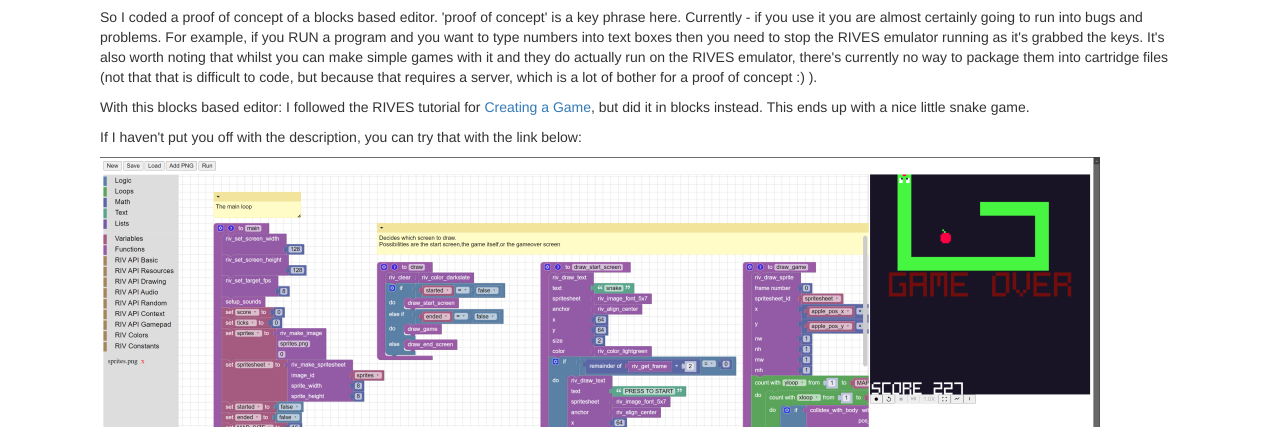
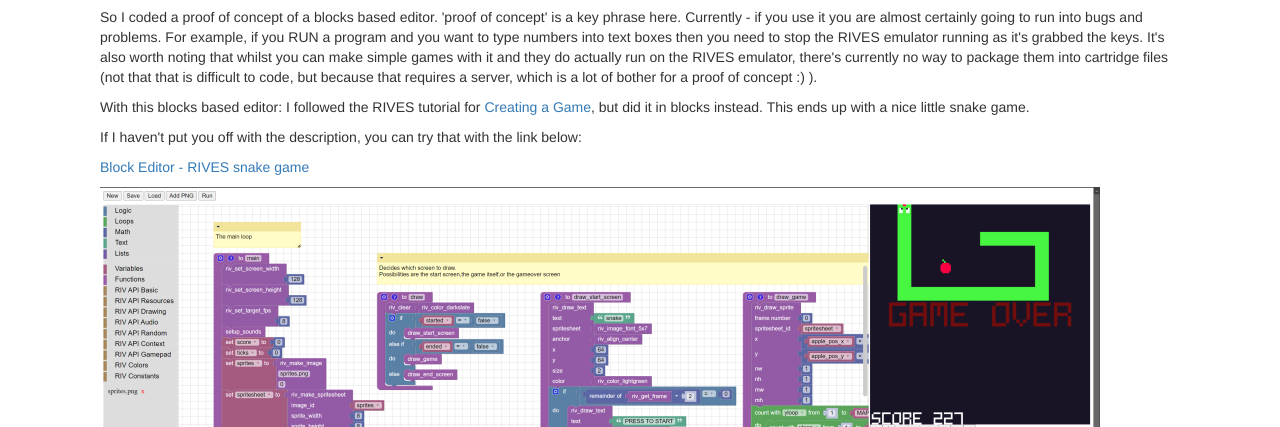
Before and after one commit to EdNekebno/ednekebno.github.io, a plain HTML site: page rivesscratch.html in a window 1280 px wide. Shown: the part 186-613 px from the top of the page. Drawn offline with Linux system fonts and the light colour scheme.

Commit message:
Update rivesscratch.html

```diff
--- a/rivesscratch.html
+++ b/rivesscratch.html
@@ -72,8 +72,10 @@
    there's currently no way to package them into cartridge files (not that that is difficult to code, but because that requires a server, which is a lot of bother for a proof of concept :) ).</p>
   <p>With this blocks based editor: I followed the RIVES tutorial for <a href='https://rives.io/docs/riv/creating-a-game'>Creating a Game</a>, but did it in blocks instead. This ends up with a nice little snake game.</p>
   <p>If I haven't put you off with the description, you can try that with the link below:</p>
-
-  <img src='blocks-snake.png'>
+	<p><a href='https://ednekebno.github.io/blockeditor/' target="_new">Block Editor - RIVES snake game</a></p>
+	<p>
+  <a href='https://ednekebno.github.io/blockeditor/' target="_new" border=0><img src='blocks-snake.png' border=0></a>
+		</p>
 </div>
 
     </div>
```
